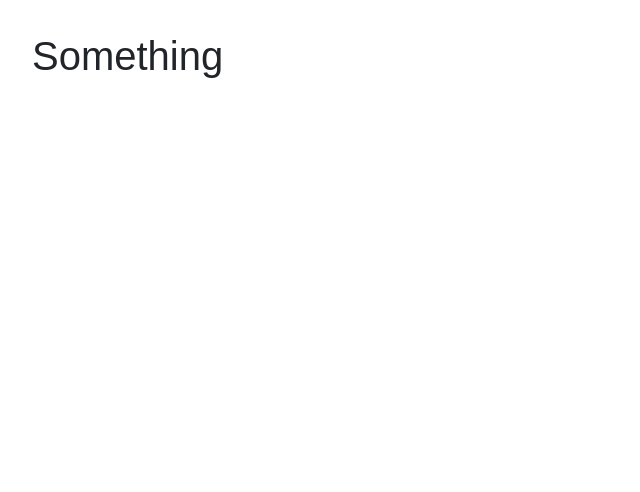
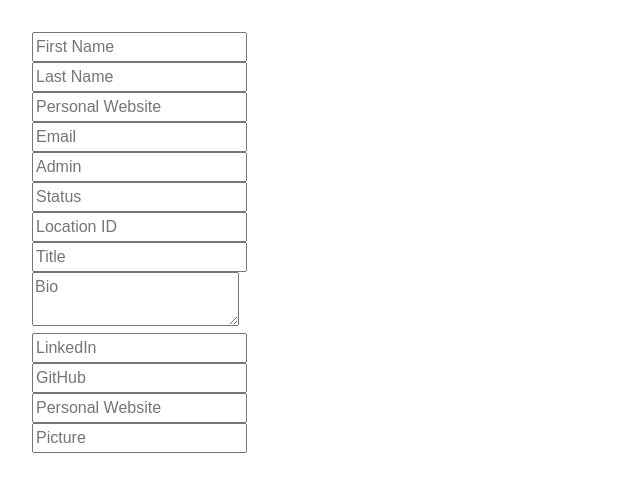
Before and after one commit to farfalle211/alumni_app_react, a React (Create React App) app: page /profiles/new in a window 1280 px wide. Shown: the top 492 px of the page, without its empty margins (0-640 px from the left). Built offline with nearby package versions, Linux system fonts and the light colour scheme; no server answers.

Commit message:
added a create form

```diff
--- a/src/Routes.js
+++ b/src/Routes.js
@@ -10,6 +10,8 @@ import Profiles from './views/Profiles'
 import NotFound from './views/NotFound'
 import Login from './views/Login'
 import Profile from './views/Profile'
+import NewProfile from './views/NewProfile'
+
 
 export const Routes = () => {
   return (
@@ -19,6 +21,7 @@ export const Routes = () => {
           <Switch>
             <Route exact path="/" component={App} />
             <Route exact path="/profiles" component={Profiles} />
+            <Route path="/profiles/new" component={NewProfile} />
             <Route path="/profiles/:userId" component={Profile} />
             <Route path="/resources" component={Resources} />
             <Route component={NotFound} />
--- /dev/null
+++ b/src/components/UserForm.js
@@ -0,0 +1,141 @@
+import React from 'react'
+
+class UserForm extends React.Component {
+  constructor() {
+    super()
+    this.state = {
+      first_name: "",
+      last_name: "",
+      personal_website_url: "",
+      email: "",
+      admin: "",
+      status: "",
+      location_id: "",
+      title: "",
+      bio: "",
+      linkedin_url: "",
+      github_url: "",
+      personal_website_url: "",
+      picture_url: ""
+    }
+  }
+
+  handleChange = (event) => {
+    const {name, value} = event.target
+    this.setState({
+      [name]: value
+    })
+  }
+
+  render() {
+    return (
+      <div>
+        <form>
+          <input
+            type="text"
+            name="first_name"
+            value={this.state.first_name}
+            placeholder="First Name"
+            onChange={this.handleChange}
+          />
+          <br />
+          <input
+            type="text"
+            name="last_name"
+            value={this.state.last_name}
+            placeholder="Last Name"
+            onChange={this.handleChange}
+          />
+          <br />
+          <input
+            type="text"
+            name="personal_website_url"
+            value={this.state.personal_website_url}
+            placeholder="Personal Website"
+            onChange={this.handleChange}
+          />
+          <br />
+          <input
+            type="text"
+            name="email"
+            value={this.state.email}
+            placeholder="Email"
+            onChange={this.handleChange}
+          />
+          <br />
+          <input
+            type="text"
+            name="admin"
+            value={this.state.admin}
+            placeholder="Admin"
+            onChange={this.handleChange}
+          />
+          <br />
+          <input
+            type="text"
+            name="status"
+            value={this.state.status}
+            placeholder="Status"
+            onChange={this.handleChange}
+          />
+          <br />
+          <input
+            value={this.state.location_id}
+            name="location_id"
+            placeholder="Location ID"
+            onChange={this.handleChange}
+          />
+          <br />
+          <input
+            type="text"
+            name="title"
+            value={this.state.title}
+            placeholder="Title"
+            onChange={this.handleChange}
+          />
+          <br />
+          <textarea
+            name="bio"
+            value={this.state.bio}
+            placeholder="Bio"
+            onChange={this.handleChange}
+          />
+          <br />
+          <input
+            type="text"
+            name="linkedin_url"
+            value={this.state.linkedin_url}
+            placeholder="LinkedIn"
+            onChange={this.handleChange}
+          />
+          <br />
+          <input
+            type="text"
+            name="github_url"
+            value={this.state.github_url}
+            placeholder="GitHub"
+            onChange={this.handleChange}
+          />
+          <br />
+          <input
+            type="text"
+            name="personal_website_url"
+            value={this.state.personal_website_url}
+            placeholder="Personal Website"
+            onChange={this.handleChange}
+          />
+          <br />
+          <input
+            type="text"
+            name="picture_url"
+            value={this.state.picture_url}
+            placeholder="Picture"
+            onChange={this.handleChange}
+          />
+        </form>
+      </div>
+    )
+  }
+}
+
+export default UserForm
--- a/src/views/Login.js
+++ b/src/views/Login.js
@@ -2,7 +2,9 @@ import React from 'react'
 
 class Login extends React.Component {
   render() {
-    return (<h1>Contact</h1>)
+    return (
+      <h1>Contact</h1>
+      )
   }
 }
 
--- /dev/null
+++ b/src/views/NewProfile.js
@@ -0,0 +1,12 @@
+import React from 'react'
+import UserForm from '../components/UserForm'
+
+function NewProfile() {
+  return(
+    <div>
+      <UserForm />
+    </div>
+  )
+}
+
+export default NewProfile
--- a/src/views/Resources.js
+++ b/src/views/Resources.js
@@ -19,7 +19,9 @@ class Resources extends React.Component {
     axios.get("/api/resources")
       .then(res => {
         const resources = res.data;
-        this.setState({ resources });
+        this.setState({
+          resources: resources
+        });
       })
   }
 
```
